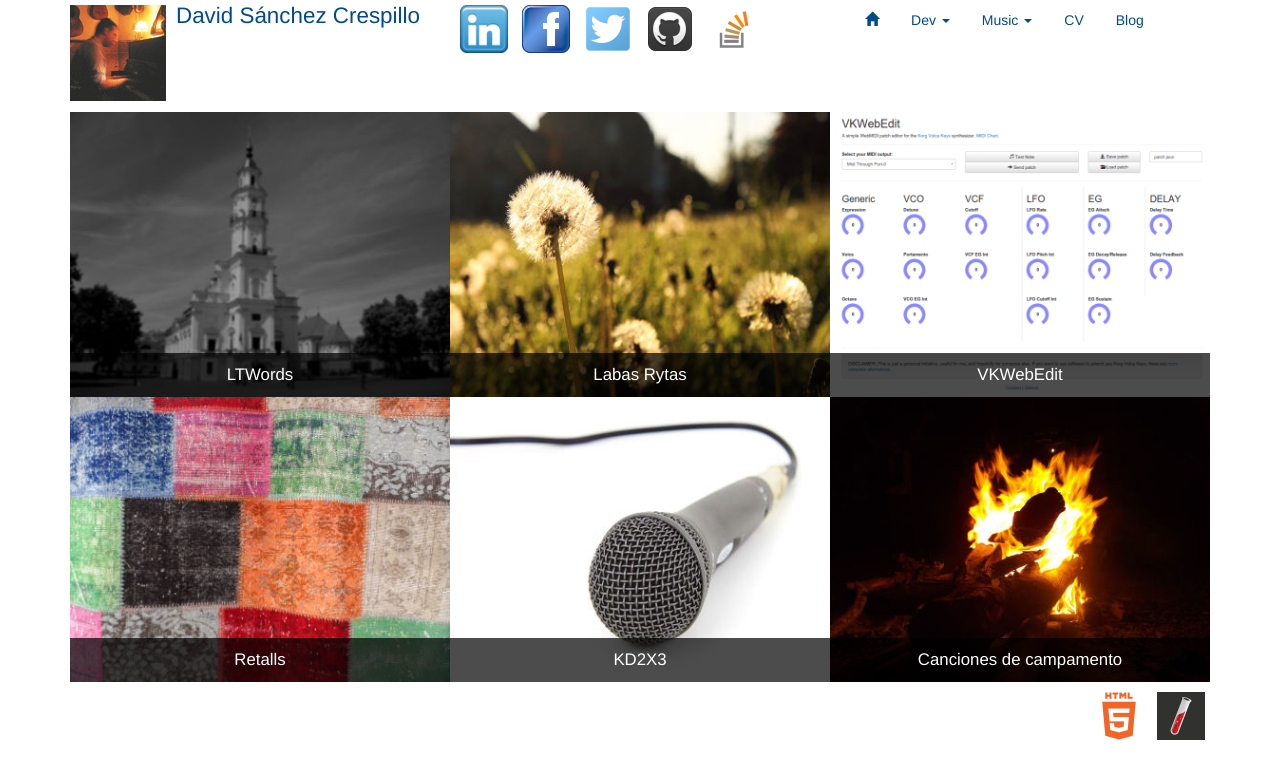
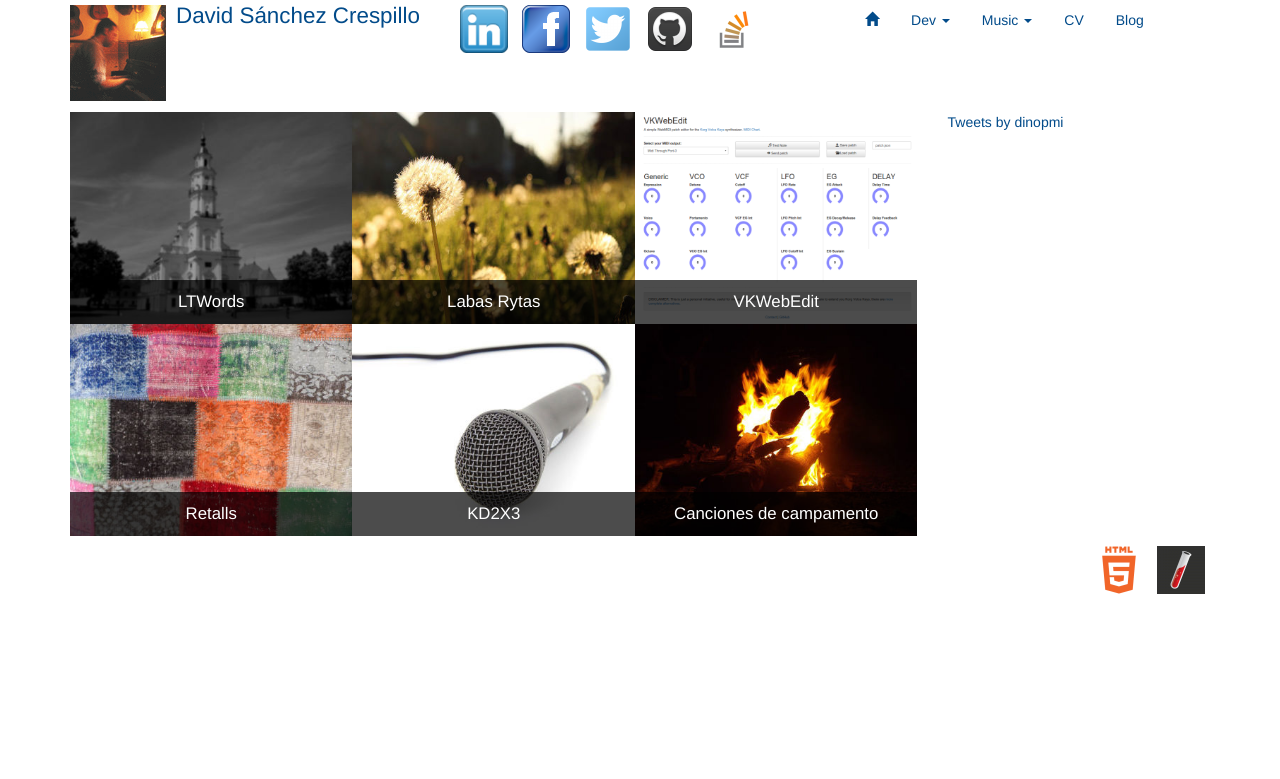
Before and after one commit to davidsanchezcrespillo/dscwebpage_jekyll, a Jekyll site: the page built from index.html, in a window 1280 px wide. Shown: the top 779 px of the page. Built offline with Jekyll 4.4.1, drawn with Linux system fonts in a browser that asks for light colours; comment, search, counter and statistics services are not loaded.

Commit message:
Added Twitter feed to the home page

```diff
--- a/_layouts/post.html
+++ b/_layouts/post.html
@@ -42,9 +42,11 @@
 </header>
 
 <div class="postdetails">
+{% if page.description %}
 <div class="well well-sm">
 {{ page.description }}
 </div>
+{% endif %}
 
 {{ content }}
 
--- a/_posts/2017-02-11-giesme.markdown
+++ b/_posts/2017-02-11-giesme.markdown
@@ -1,7 +1,6 @@
 ---
 layout: post
 title: Giesmė
-description: Giesmė
 date: '2017-02-11 12:00:00'
 tracklist:
   - title: Giesmė
--- a/index.html
+++ b/index.html
@@ -4,14 +4,23 @@
 url: index.html
 ---
 
+<div class="row">
+  <div class="col-md-9 col-xs-12">
     <div class="row" style="margin-left: 0; margin-right: 0;">
+
     {% include render_tile.html span="4" title="LTWords" url="/ltWords/web/index" img="kauno_rotuse.jpg" %}
 {% include render_tile.html span="4" title="Labas Rytas" url="/labasrytas/" img="rytas.jpg" %}
 {% include render_tile.html span="4" title="VKWebEdit" url="/vkwebedit/" img="vkwebedit.png" %}
     </div>
+
 
     <div class="row" style="margin-left: 0; margin-right: 0;">
     {% include render_tile.html span="4" title="Retalls" url="/retalls.html" img="patchwork.jpg" %}
     {% include render_tile.html span="4" title="KD2X3" url="/kd2x3.html" img="microphone.jpg" %}
     {% include render_tile.html span="4" title="Canciones de campamento" url="/canciones_de_campamento.html" img="fuegoCampamento.jpg" %}
     </div>
+  </div>
+  <div class="col-md-3 col-xs-12">
+    <a class="twitter-timeline" data-height="450" data-theme="light" href="https://twitter.com/dinopmi?ref_src=twsrc%5Etfw">Tweets by dinopmi</a> <script async src="//platform.twitter.com/widgets.js" charset="utf-8"></script></script></a>
+  </div>
+</div>
```
Also changed, not shown: 1 other file. Lines whose indentation alone changed are shown as unchanged.
